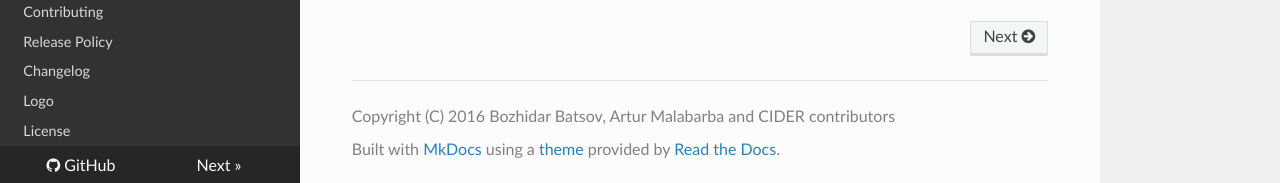
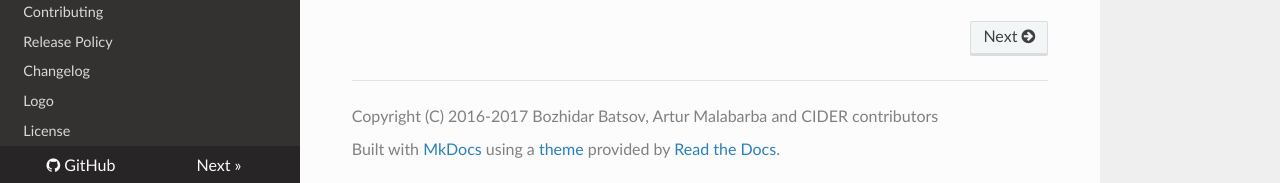
Before and after one commit to clojure-emacs/cider, an MkDocs documentation site: the page built from doc/index.md, in a window 1280 px wide and 900 px high, scrolled down 2244 px. Shown: the part 714-897 px from the top of the window. Built offline with MkDocs 1.6.1, drawn with Linux system fonts in a browser that asks for light colours; nearby versions of some CDN libraries; old or Windows-style settings are respelled for this version of MkDocs.

Commit message:
Update the copyright years in the documentation

```diff
--- a/mkdocs.yml
+++ b/mkdocs.yml
@@ -1,7 +1,7 @@
 site_name: "CIDER: The Clojure Interactive Development Environment that Rocks"
 repo_url: https://github.com/clojure-emacs/cider
 site_favicon: favicon.ico
-copyright: "Copyright (C) 2016 Bozhidar Batsov, Artur Malabarba and CIDER contributors"
+copyright: "Copyright (C) 2016-2017 Bozhidar Batsov, Artur Malabarba and CIDER contributors"
 docs_dir: doc
 pages:
 - Home: index.md
```
Also changed, not shown: README.md (+1 -1 lines).
